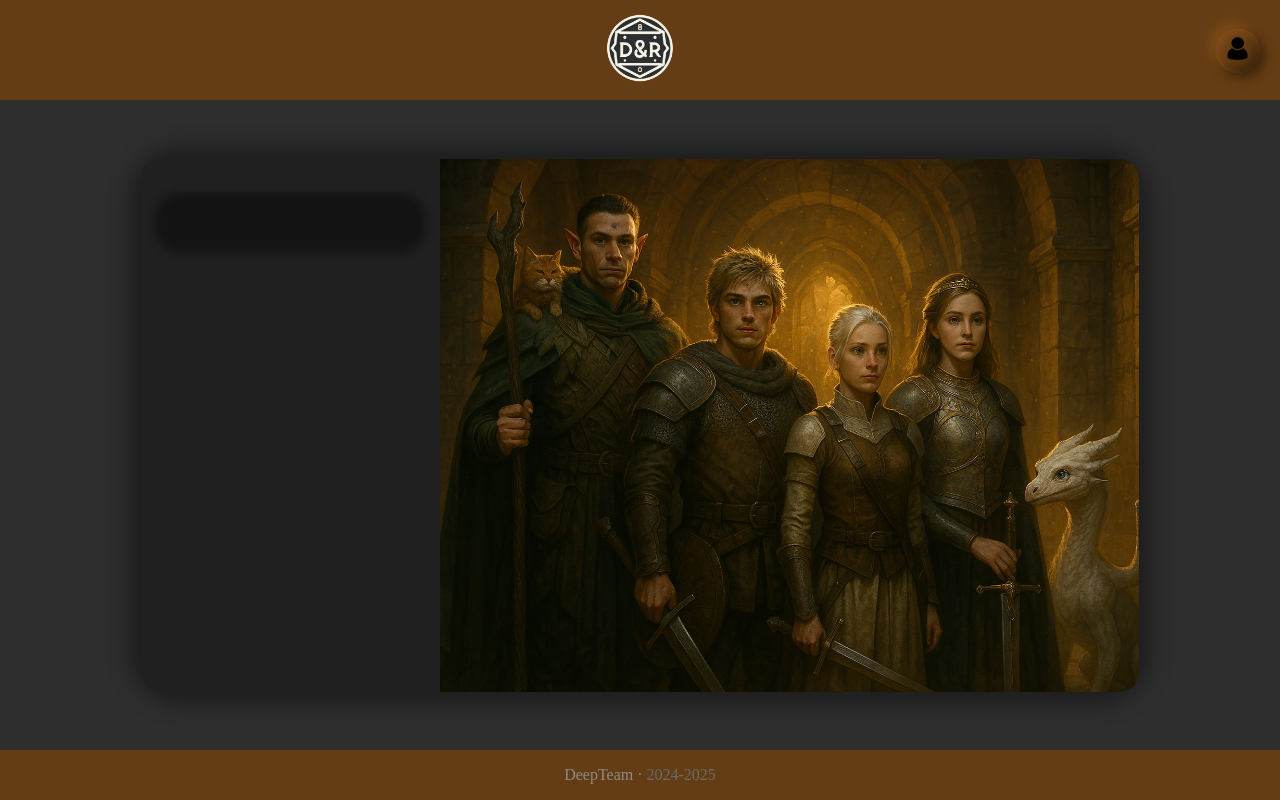
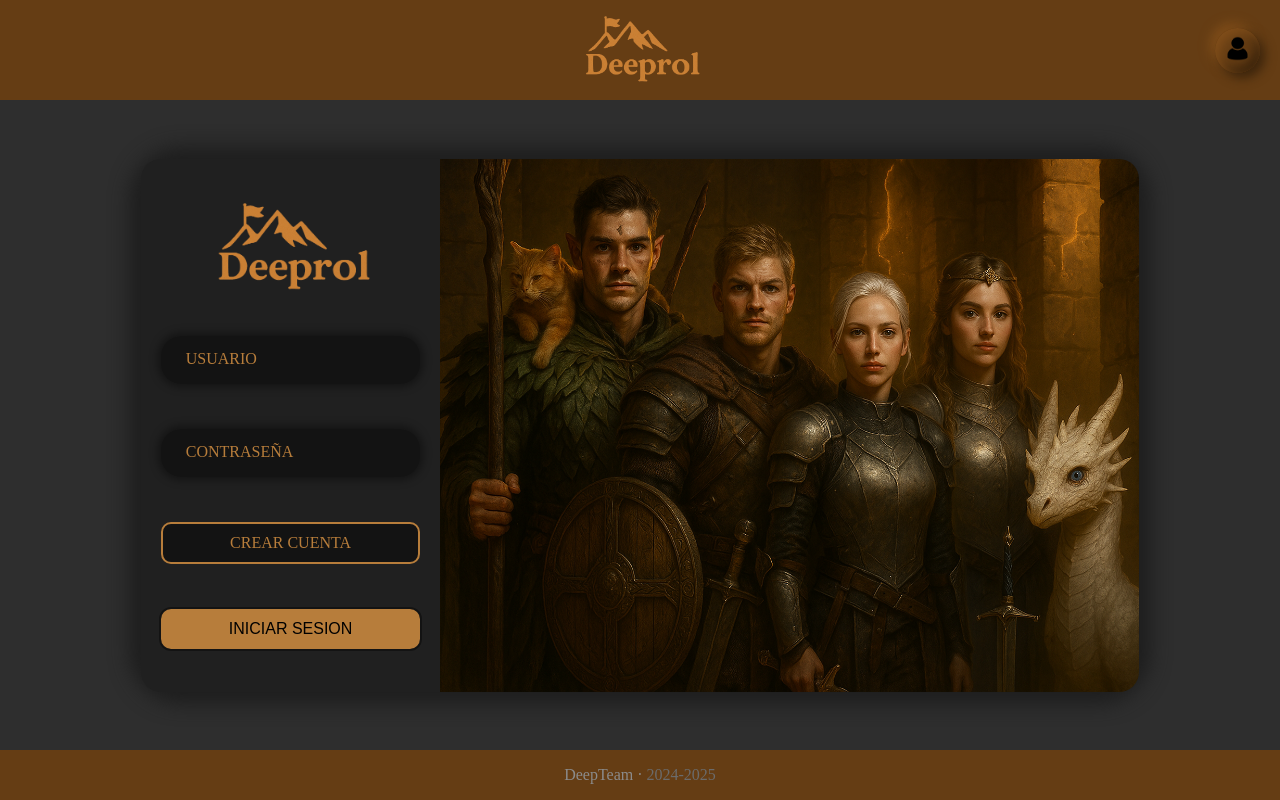
Before and after one commit to Pablohr11/DeepRol, a PHP site: page /login.php in a window 1280 px wide. Run offline with PHP 8.4, Linux system fonts and the light colour scheme.

Commit message:
Uy que bonito
-

```diff
--- a/login.php
+++ b/login.php
@@ -13,15 +13,30 @@
     <link rel="stylesheet" href="styles/header.css">
     <link rel="stylesheet" href="styles/footer.css">
 	<link rel="stylesheet" type="text/css" href="styles/login.css">
+    <script defer src="scripts/login.js"></script>
 </head>
-<body>
+<body onload="init()">
     <?php
         include("sections/_partials/header.php")
     ?>
 	<div id="formContainer">
 		<div class="loginOption">
 			<form>
-				<input type="text" id="formName" name="user">
+				<img id="formLogo" src="./resources/logos/logo_no_bg.png" alt="">
+				<div class="formInputContainer">
+					<span>Usuario</span>
+					<input type="text" id="formName" class="formTextField"  name="user">
+				</div>
+				<div class="formInputContainer">
+					<span>Contraseña</span>
+					<input type="text" id="formPwd" class="formTextField" name="password">
+				</div>
+				<div class="formLinkContainer">
+					<a href="#">Crear cuenta</a>
+				</div>
+				<div class="formSubmitContainer">
+					<input type="submit" value="Iniciar Sesion">
+				</div>
 			</form>
 		</div>
 		<div class="loginDecorate"></div>
--- /dev/null
+++ b/scripts/login.js
@@ -0,0 +1,14 @@
+function init() {
+
+    var inputs = document.querySelectorAll(".formInputContainer input");
+    inputs.forEach((node) => {
+        node.addEventListener('focus', function(){
+            node.parentElement.querySelector("span").classList.add("focused");
+        })
+        node.addEventListener('blur', function(){
+            if (node.value == "") {
+                node.parentElement.querySelector("span").classList.remove("focused");
+            }
+        })
+    });
+}
--- a/sections/_partials/header.php
+++ b/sections/_partials/header.php
@@ -1,6 +1,6 @@
 <div id="header">
     <div></div>
-    <div id="centerPanel"><a href="/"><img id="logo" src="../../resources/imgs/logo.png"></a></div>
+    <div id="centerPanel"><a href="/"><img id="logo" src="../../resources/logos/logo_no_bg.png"></a></div>
     <div id="rightPanel">
         <div id="accountButton"><a href="login.php"><img src="../../resources/imgs/account.png"></a></div>
     </div>
--- a/styles/header.css
+++ b/styles/header.css
@@ -31,6 +31,7 @@
     background: #653d14;
     -webkit-box-shadow: 5px 5px 11px #4b0400, -5px -5px 11px #870600;
     box-shadow: 5px 5px 11px #3b240c, -5px -5px 11px #814e1a, inset 5px 5px 11px #814e1a, inset -5px -5px 11px #3b240c;
+    cursor: pointer;
 }
 
 .accountButtonPressed {
@@ -44,5 +45,4 @@
 
 #logo {
     height: 70px;
-    width: 70px;
 }
--- a/styles/login.css
+++ b/styles/login.css
@@ -37,21 +37,97 @@ body {
     padding: 20px;
 }
 
-#formName {
-background-color: rgb(0 0 0 / 40%);
-    padding: 15px;
+form input[type="text"] {
+    background-color: rgb(0 0 0 / 40%);
+    padding: 15px 25px;
     border-radius: 20px;
     color: white;
-    -webkit-box-shadow: 0px 0px 9px 6px rgb(0 0 0 / 40%);
-    -moz-box-shadow: 0px 0px 19px 8px rgb(0 0 0 / 40%);
-    box-shadow: 0px 0px 9px 6px rgb(0 0 0 / 40%);
+    -webkit-box-shadow: 0px 0px 9px 3px rgb(0 0 0 / 40%);
+    -moz-box-shadow: 0px 0px 9px 3px rgb(0 0 0 / 40%);
+    box-shadow: 0px 0px 9px 3px rgb(0 0 0 / 40%);
     border: none;
     font-size: 16px;
 }
 
+.formTextField:focus {
+    outline: none !important;
+}
+
+.formInputContainer {
+    border: none;
+}
+
 .loginDecorate {
-	background-image: url("../resources/imgs/full_alter.png");
+	background-image: url("../resources/imgs/full.png");
 	background-size: cover;
     background-position: center;
 	border-radius: 0 20px 20px 0;
 }
+
+.loginOption form {
+    display: grid;
+    grid-template-columns: 100%;
+    row-gap: 45px;
+}
+
+#formLogo {
+    width: 80%;
+    border-radius: 10px;
+    margin: auto;
+}
+
+.formInputContainer {
+    display: grid;
+}
+
+.formInputContainer span {
+    transition: 0.4s;
+    margin-left: 25px;
+    position: absolute;
+    margin-top: 14px;
+    font-size: medium;
+    text-transform: uppercase;
+    color: #b77d3b;
+}
+
+.focused {
+    transition: 0.4s;
+    margin-top: -10px !important;
+}
+
+.formLinkContainer {
+    display: grid;
+    border-radius: 10px;
+    background-color: rgb(0 0 0 / 40%);
+    border: 2px solid #b77d3b;
+    padding: 10px;
+}
+
+.formSubmitContainer {
+    display: grid;
+    border-radius: 10px;
+    background-color: #b77d3b;
+    outline: 2px solid  rgb(0 0 0 / 40%);
+    padding: 10px;
+    cursor: pointer;
+}
+
+
+.formLinkContainer a {
+    text-align: center;
+    color: #b77d3b;
+    font-size: medium;
+    text-transform: uppercase;
+    text-decoration: none;
+}
+
+.formSubmitContainer input {
+    text-align: center;
+    color: black;
+    font-size: medium;
+    text-transform: uppercase;
+    text-decoration: none;
+    background-color: #00000000;
+    border: none;
+    cursor: pointer;
+}
```
Also changed, not shown: resources/logos/Complete_logo.jpg (added), resources/logos/Logo completo.png, resources/logos/logo_no_bg.png (added), resources/logos/texto.png (added).
